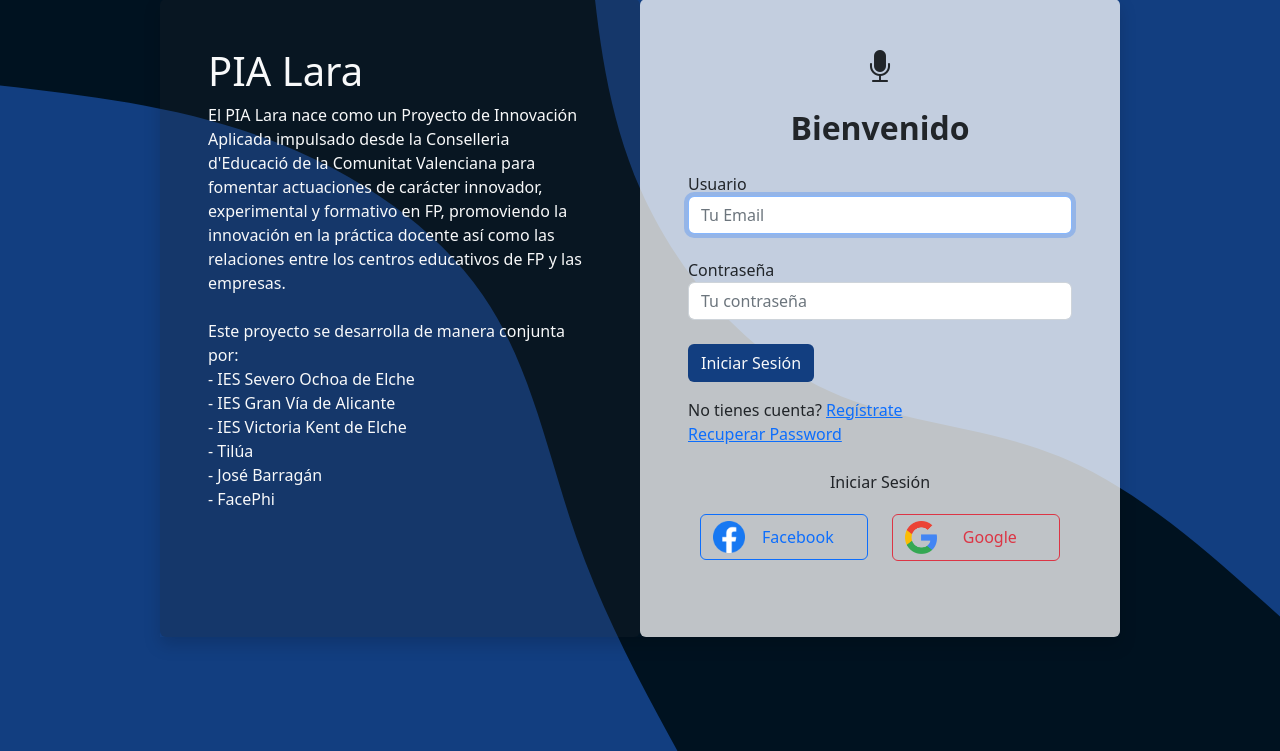
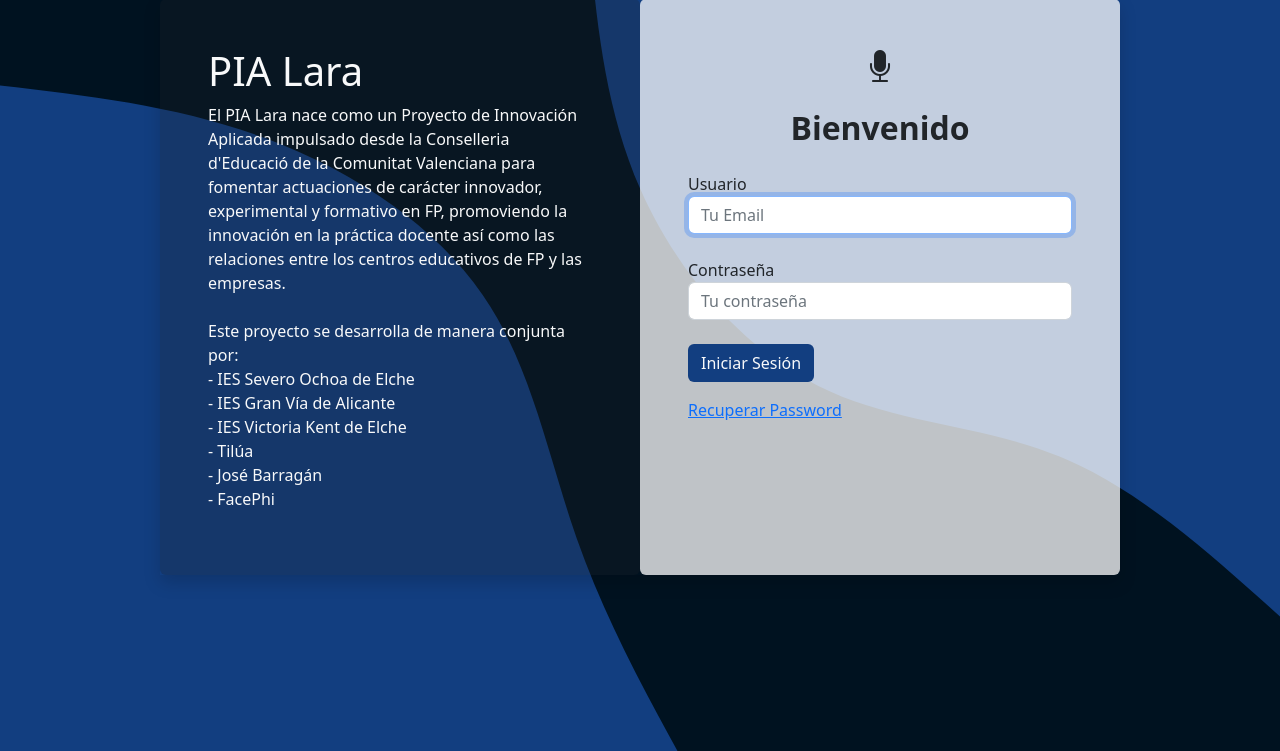
Before and after one commit to PIALARA/pia-lara, a Flask app: page /auth/login in a window 1280 px wide. Shown: the part 49-800 px from the top of the page. Run offline with Flask 2, Linux system fonts and the light colour scheme; parts of the project's set-up code (start-up, migrations or seed data) failed here and were passed over; some libraries are stand-ins or nearby versions.

Commit message:
quito crear del tecnico cuando eres técnico y quitar pantallas de login

```diff
--- a/pialara/templates/auth/login.html
+++ b/pialara/templates/auth/login.html
@@ -56,42 +56,42 @@
                     </div>
 
                     <div class="my-3">
-                        <span>No tienes cuenta? <a href="#">Regístrate</a></span><br>
+{#                        <span>No tienes cuenta? <a href="#">Regístrate</a></span><br>#}
                         <span><a href="{{ url_for('auth.email_rec_password') }}">Recuperar Password</a></span>
                     </div>
                 </form>
 
-                <div class="container w-100 my-4">
-                    <div class="row text-center">
-                        <div class="col-12">Iniciar Sesión</div>
-                    </div>
-                    <div class="row mt-3">
-                        <div class="col">
-                            <button class="btn btn-outline-primary w-100 my-1">
-                                <div class="row align-items-center">
-                                    <div class="col-2 d-none d-md-block">
-                                        <img src="{{ url_for('static',filename='img/fb.png') }}" width="32" alt="">
-                                    </div>
-                                    <div class="col-12 col-md-10 text-center">
-                                        Facebook
-                                    </div>
-                                </div>
-                            </button>
-                        </div>
-                        <div class="col">
-                            <button class="btn btn-outline-danger w-100 my-1">
-                                <div class="row align-items-center">
-                                    <div class="col-2 d-none d-md-block">
-                                        <img src="{{ url_for('static',filename='img/go.png') }}" width="32" alt="">
-                                    </div>
-                                    <div class="col-12 col-md-10 text-center">
-                                        Google
-                                    </div>
-                                </div>
-                            </button>
-                        </div>
-                    </div>
-                </div>
+{#                <div class="container w-100 my-4">#}
+{#                    <div class="row text-center">#}
+{#                        <div class="col-12">Iniciar Sesión</div>#}
+{#                    </div>#}
+{#                    <div class="row mt-3">#}
+{#                        <div class="col">#}
+{#                            <button class="btn btn-outline-primary w-100 my-1">#}
+{#                                <div class="row align-items-center">#}
+{#                                    <div class="col-2 d-none d-md-block">#}
+{#                                        <img src="{{ url_for('static',filename='img/fb.png') }}" width="32" alt="">#}
+{#                                    </div>#}
+{#                                    <div class="col-12 col-md-10 text-center">#}
+{#                                        Facebook#}
+{#                                    </div>#}
+{#                                </div>#}
+{#                            </button>#}
+{#                        </div>#}
+{#                        <div class="col">#}
+{#                            <button class="btn btn-outline-danger w-100 my-1">#}
+{#                                <div class="row align-items-center">#}
+{#                                    <div class="col-2 d-none d-md-block">#}
+{#                                        <img src="{{ url_for('static',filename='img/go.png') }}" width="32" alt="">#}
+{#                                    </div>#}
+{#                                    <div class="col-12 col-md-10 text-center">#}
+{#                                        Google#}
+{#                                    </div>#}
+{#                                </div>#}
+{#                            </button>#}
+{#                        </div>#}
+{#                    </div>#}
+{#                </div>#}
 
             </div>
         </div>
--- a/pialara/templates/users/create.html
+++ b/pialara/templates/users/create.html
@@ -21,12 +21,13 @@
       <i class="bi bi-person me-2"></i>Cliente
     </button>
 
+  {%if rol == "admin"%}
     <button class="nav-link" id="nav-tecnico-tab" data-bs-toggle="tab" data-bs-target="#nav-tecnico" type="button"
       role="tab" aria-controls="nav-tecnico" aria-selected="true">
       <i class="bi bi-journals me-2"></i>Técnico
     </button>
 
-    {%if rol == "admin"%}
+
       <button class="nav-link" id="nav-administrador-tab" data-bs-toggle="tab" data-bs-target="#nav-administrador"
         type="button" role="tab" aria-controls="nav-administrador" aria-selected="true">
         <i class="bi bi-gear me-2"></i>Administrador
```
